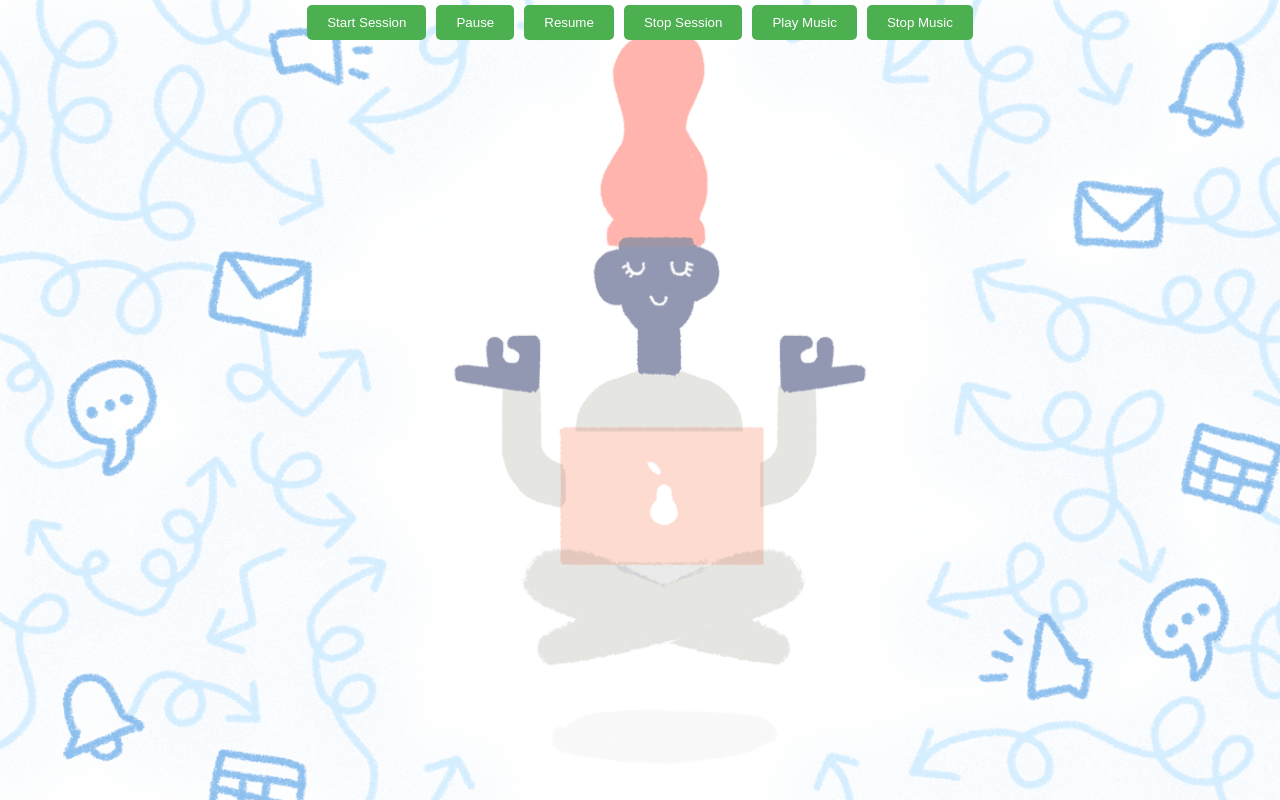
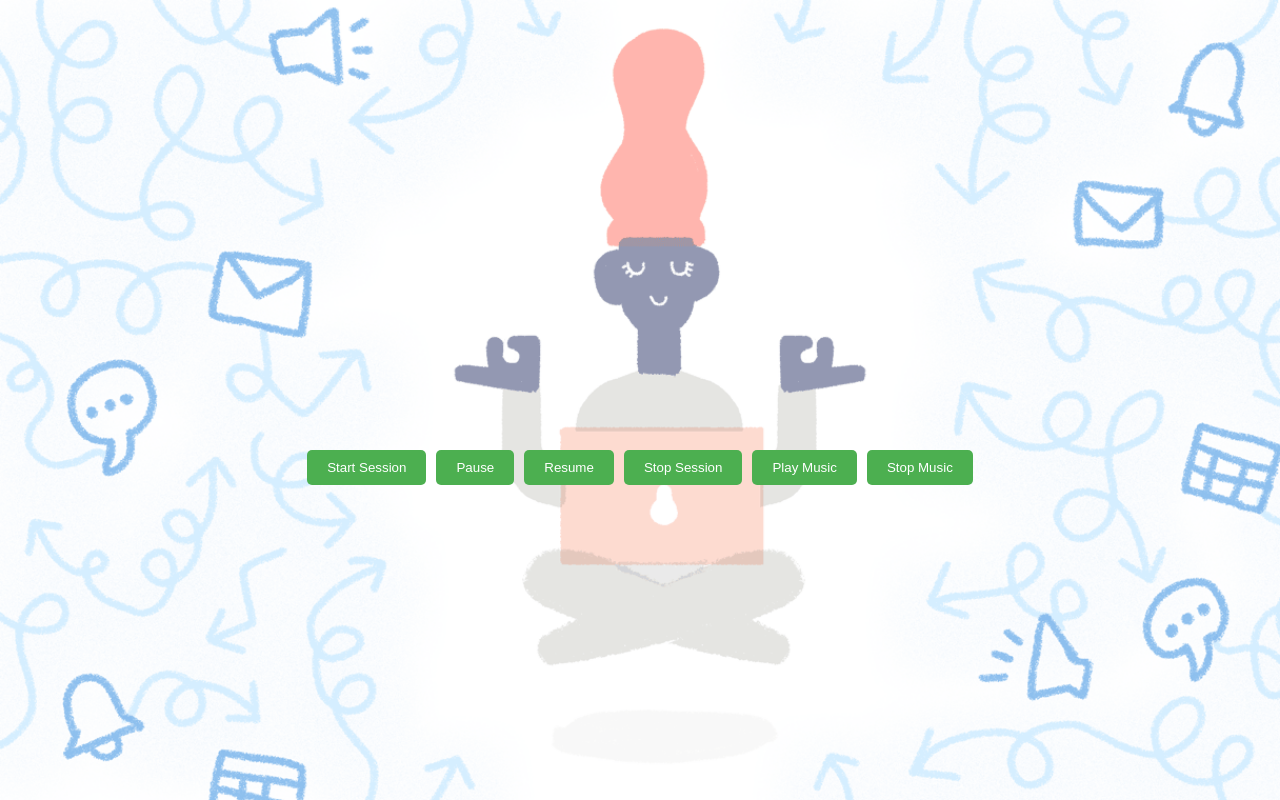
Before and after one commit to teamsmcorg/meditatoion-visuals, a Flask app: page / in a window 1280 px wide. Run offline with Flask 3, Linux system fonts and the light colour scheme.

Commit message:
Update styles.css

```diff
--- a/static/styles/styles.css
+++ b/static/styles/styles.css
@@ -14,6 +14,7 @@ body {
     border-radius: 5px;
     cursor: pointer;
     transition: background-color 0.3s, transform 0.2s;
+    margin-top:450px;
 }
 
 .control-button:hover {
```
